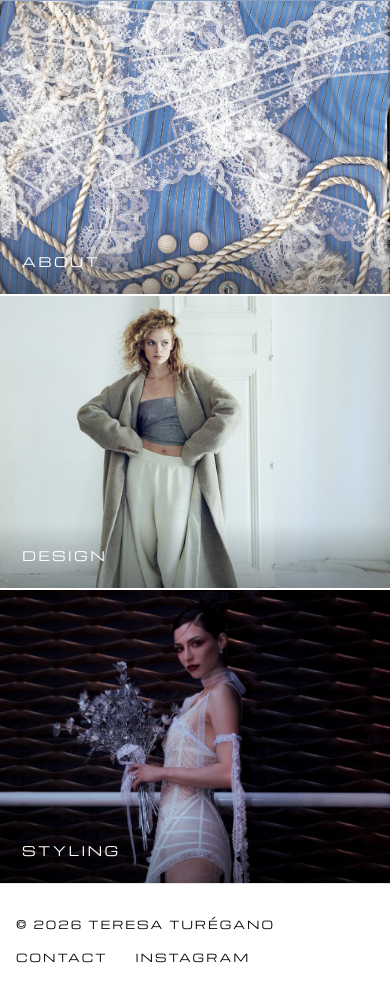
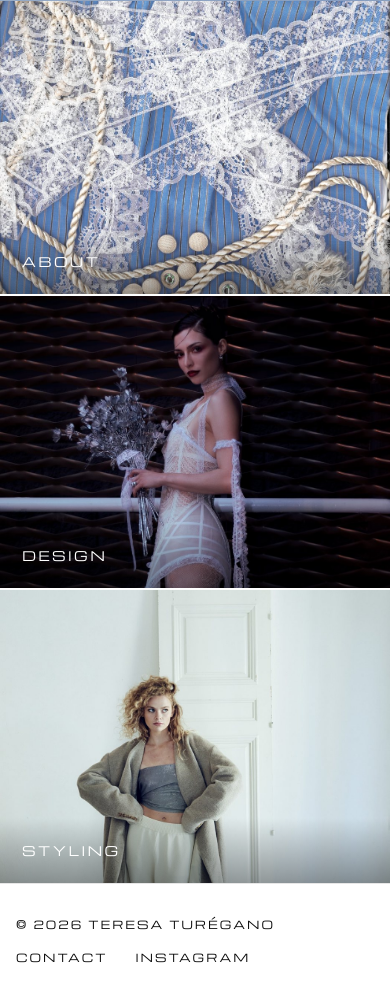
Before and after one commit to fraamira/TERESA, a plain HTML site: page index.html in a window 390 px wide. Shown: the part 843-1842 px from the top of the page. Drawn offline with nearby package versions, Linux system fonts and the light colour scheme.

Commit message:
Add files via upload

```diff
--- a/assets/css/style.css
+++ b/assets/css/style.css
@@ -306,7 +306,10 @@ ul.list { padding: 0; margin: 0; }
 @media (max-width: 560px) { .rail { --cols: 2; } }
 
 /* ---------- Home: encuadre de la foto de Styling en móvil ---------- */
-@media (max-width: 900px) { .tile--styling img { object-position: 55% 6%; } }
+@media (max-width: 900px) {
+  .tile--design img { object-position: 55% 6%; }
+  .tile--styling img { object-position: 50% 18%; }
+}
 
 /* ---------- Styling: número del ranking más pequeño en ordenador ---------- */
 @media (min-width: 901px) { .entry__rank { font-size: 22px; } }
--- a/index.html
+++ b/index.html
@@ -46,12 +46,12 @@
       <img src="assets/img/home/design.jpg" alt="About — Teresa Turégano">
       <div class="tile__name"><span class="label">About</span></div>
     </a>
-    <a class="tile" href="design.html">
-      <img src="assets/img/home/about.jpg" alt="Design — Teresa Turégano">
+    <a class="tile tile--design" href="design.html">
+      <img src="assets/img/home/styling.jpg" alt="Design — Teresa Turégano">
       <div class="tile__name"><span class="label">Design</span></div>
     </a>
     <a class="tile tile--styling" href="styling.html">
-      <img src="assets/img/home/styling.jpg" alt="Styling — Teresa Turégano">
+      <img src="assets/img/home/about.jpg" alt="Styling — Teresa Turégano">
       <div class="tile__name"><span class="label">Styling</span></div>
     </a>
   </section>
```
